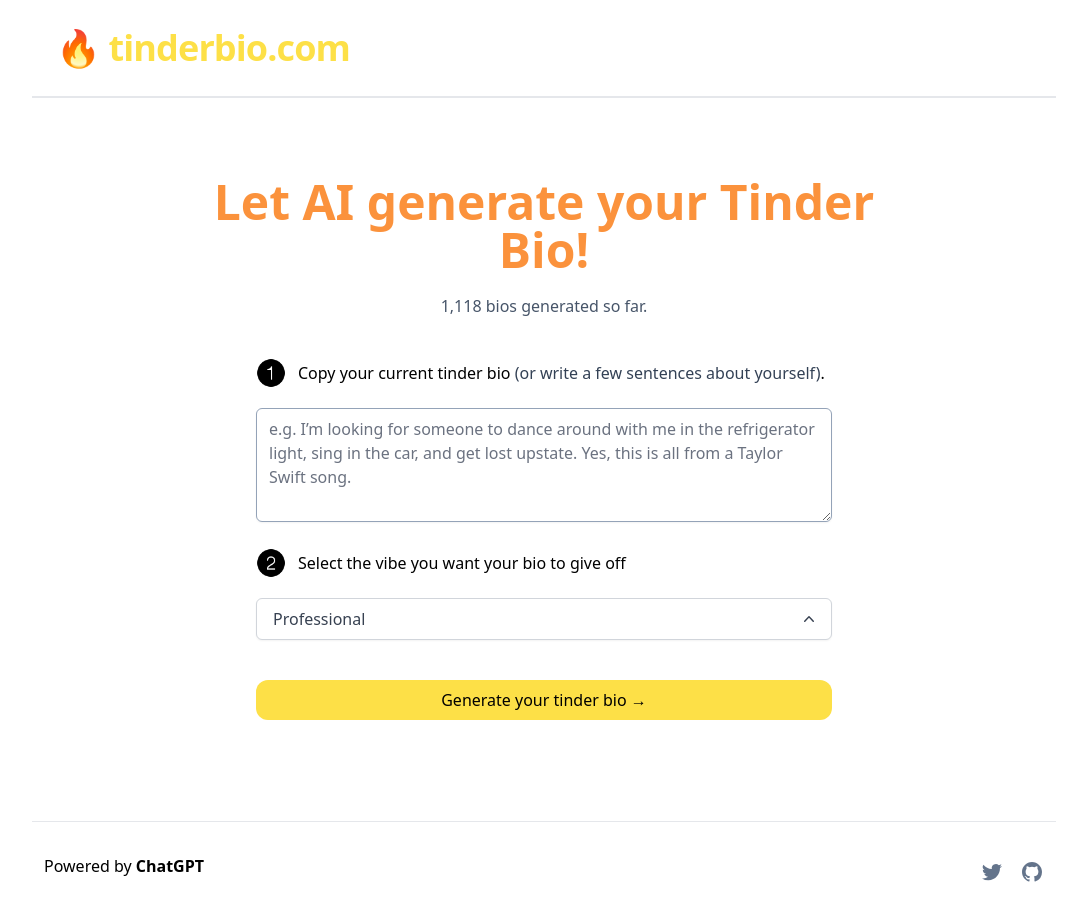
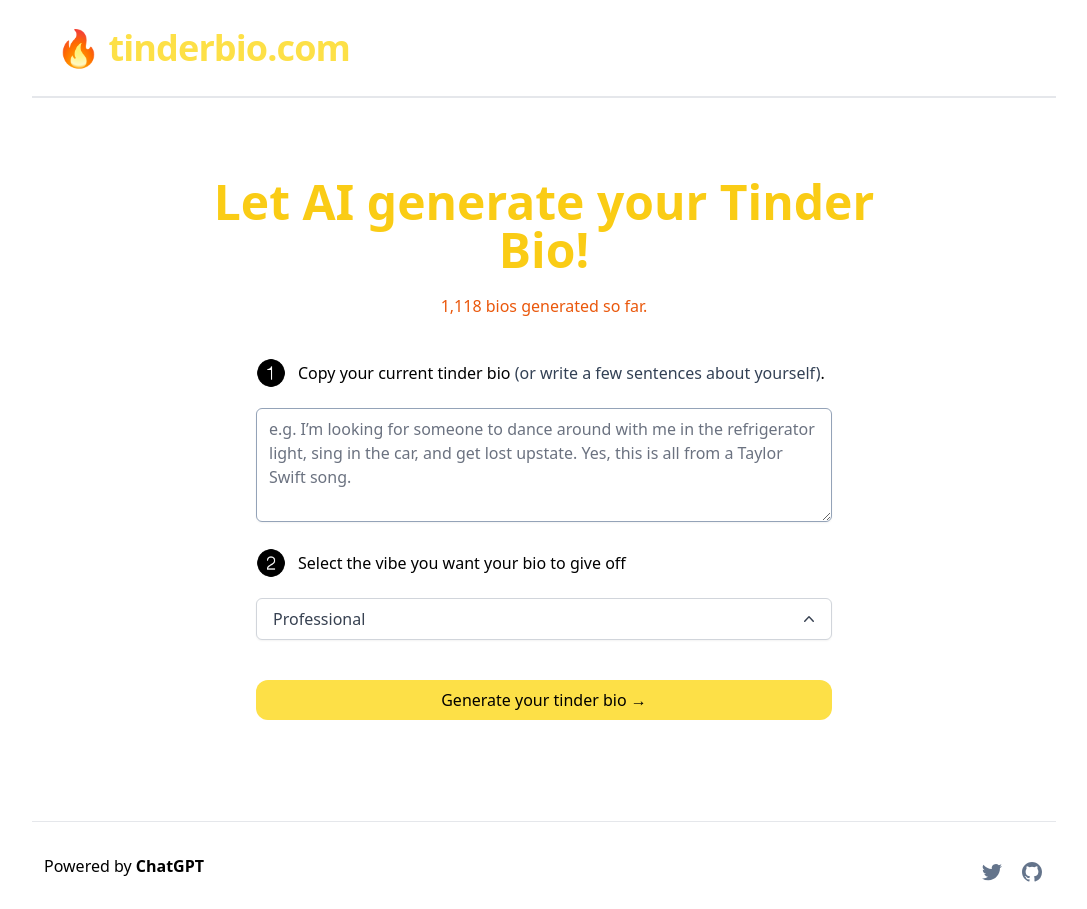
Before and after one commit to BullishAF/aidatingbio, a Next.js app: page / in a window 1280 px wide. Shown: the whole page, without its empty margins (96-1183 px from the left). Built offline with nearby package versions, Linux system fonts and the light colour scheme.

Commit message:
Update index.tsx

```diff
--- a/pages/index.tsx
+++ b/pages/index.tsx
@@ -80,10 +80,10 @@ const Home: NextPage = () => {
       <Header />
       <main className="flex flex-1 w-full flex-col items-center justify-center text-center px-4 mt-12 sm:mt-20">
 
-        <h1 className="sm:text-5xl text-3xl max-w-[708px] font-bold text-orange-400">
+        <h1 className="sm:text-5xl text-3xl max-w-[708px] font-bold text-yellow-400">
           Let AI generate your Tinder Bio!
         </h1>
-        <p className="text-slate-600 mt-5">1,118 bios generated so far.</p>
+        <p className="text-orange-600 mt-5">1,118 bios generated so far.</p>
         <div className="max-w-xl w-full">
           <div className="flex mt-10 items-center space-x-3">
             <Image
```
